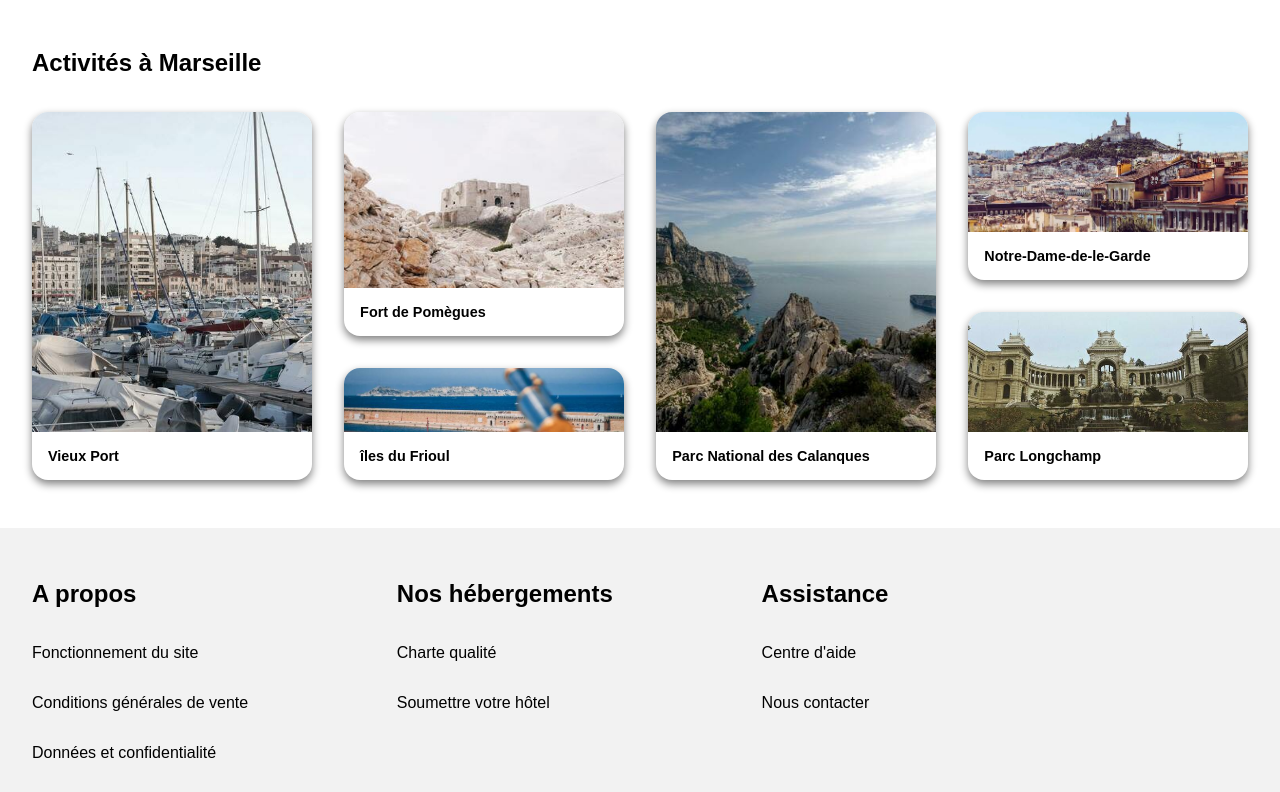
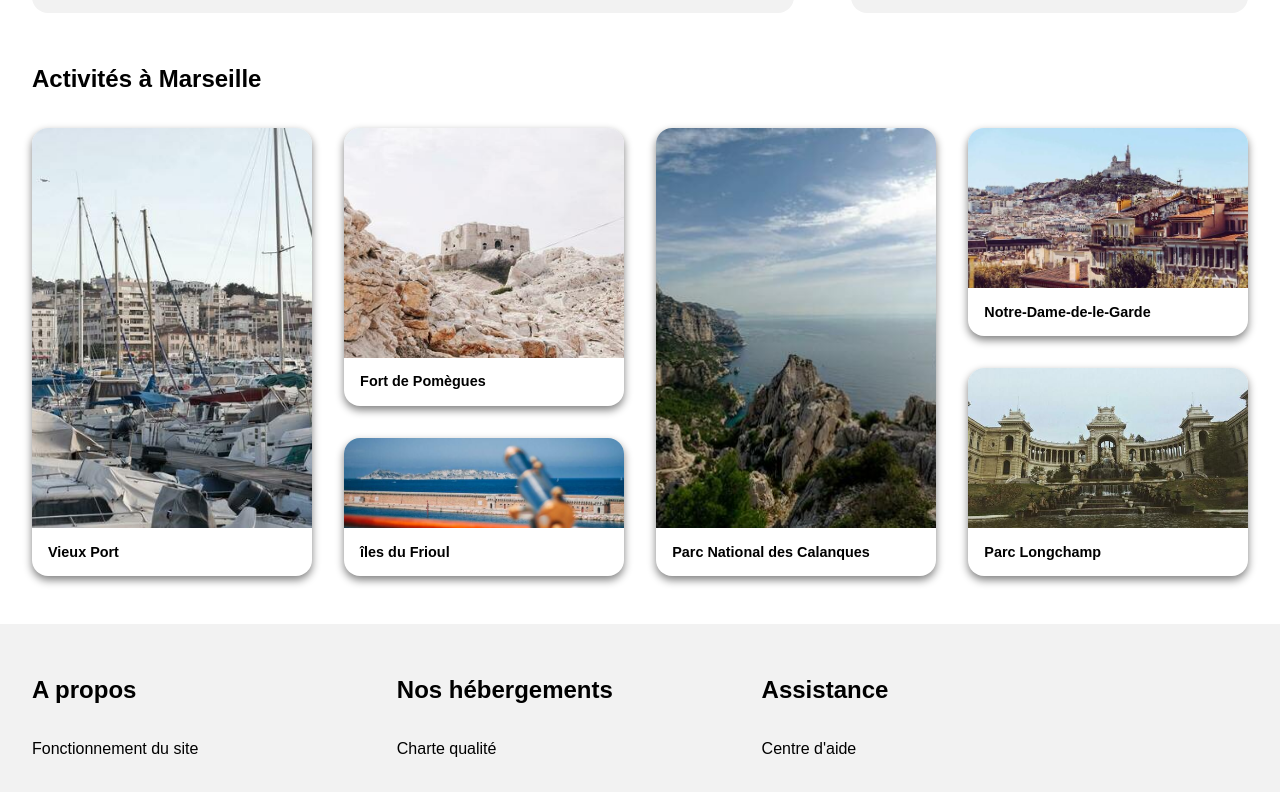
Before and after one commit to afillion/AlexisFillion_2_08102020, a plain HTML site: page index.html in a window 1280 px wide. Shown: the part 1040-1832 px from the top of the page. Drawn offline with Linux system fonts and the light colour scheme; a web font is replaced by a local one.

Commit message:
html validator

```diff
--- a/index.css
+++ b/index.css
@@ -689,6 +689,7 @@ figcaption p, figcaption h3 {
 
   #populaire_div-container_fig {
     height: 100%;
+    padding-bottom: 1rem;
   }
 
   .img-container-populaire {
@@ -733,14 +734,7 @@ figcaption p, figcaption h3 {
     display: flex;
     flex-direction: column;
     min-width: 23%;
-    min-height: 25rem;
-  }
-
-  .img-container-activities {
-    background-size: cover;
-    background-position: center;
-    border-radius: 1rem 1rem 0 0;
-    height: calc(100% - 3rem);
+    min-height: 30rem;
   }
 
   .activities {
```
Also changed, not shown: index.html (+0 -5 lines).
